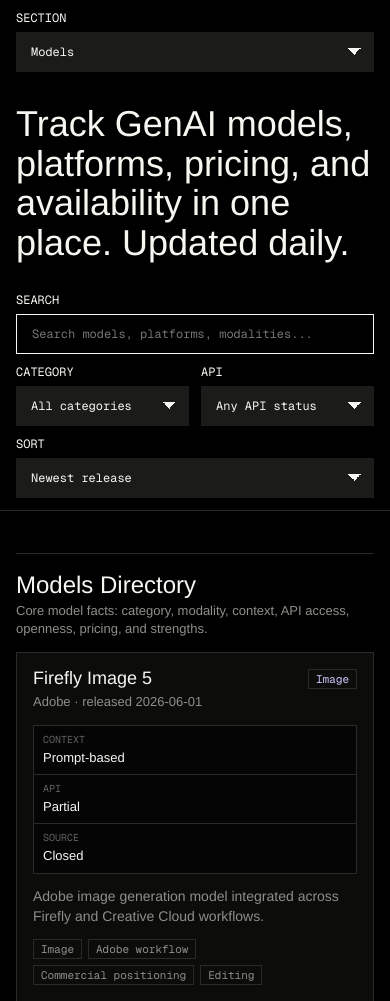
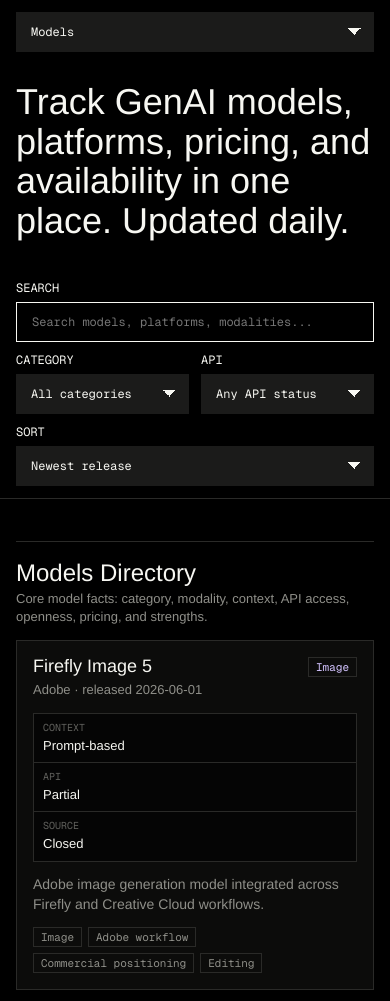
Before and after one commit to staffanestberg/genai-index, a website: page index.html in a window 390 px wide. Shown: the top 1001 px of the page. Drawn offline with nearby package versions, Linux system fonts and the light colour scheme; a web font is replaced by a local one.

Commit message:
Tighten mobile filter header

```diff
--- a/index.html
+++ b/index.html
@@ -109,14 +109,6 @@
     .mobile-section-control {
       display: none;
       margin: 0;
-    }
-
-    .mobile-section-control span {
-      display: block;
-      margin-bottom: 8px;
-      color: var(--ink);
-      font: 400 12px/1 var(--mono);
-      text-transform: uppercase;
     }
 
     nav a {
@@ -488,7 +480,7 @@
         width: calc(100% + 32px);
         max-width: none;
         margin-left: -16px;
-        padding: 12px 16px 10px;
+        padding: 12px 16px 8px;
         background: rgba(0, 0, 0, .94);
         backdrop-filter: blur(10px);
       }
@@ -519,7 +511,7 @@
 
       .toolbar {
         position: sticky;
-        top: 74px;
+        top: 60px;
         z-index: 19;
         grid-template-columns: repeat(2, minmax(0, 1fr));
         gap: 12px;
@@ -527,7 +519,7 @@
         max-width: none;
         margin-left: -16px;
         margin-bottom: 34px;
-        padding: 0 16px 12px;
+        padding: 10px 16px 12px;
         background: rgba(0, 0, 0, .94);
         border-bottom: 1px solid var(--line);
         backdrop-filter: blur(10px);
@@ -588,7 +580,6 @@
   <div class="app">
     <aside class="sidebar">
       <label class="mobile-section-control" for="sectionNav">
-        <span>Section</span>
         <select id="sectionNav" aria-label="Jump to section">
           <option value="#models">Models</option>
           <option value="#platforms">Platforms</option>
```
